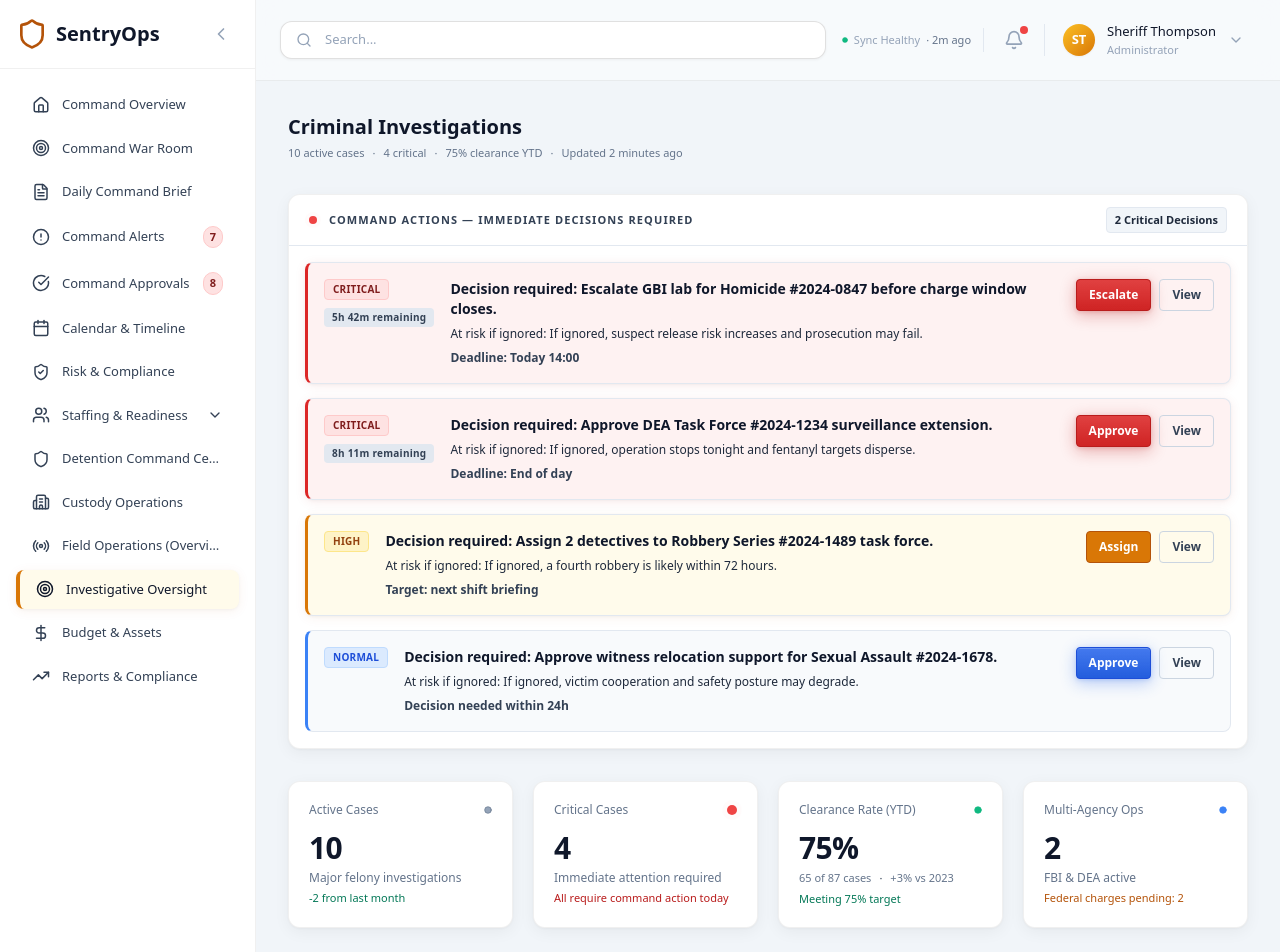
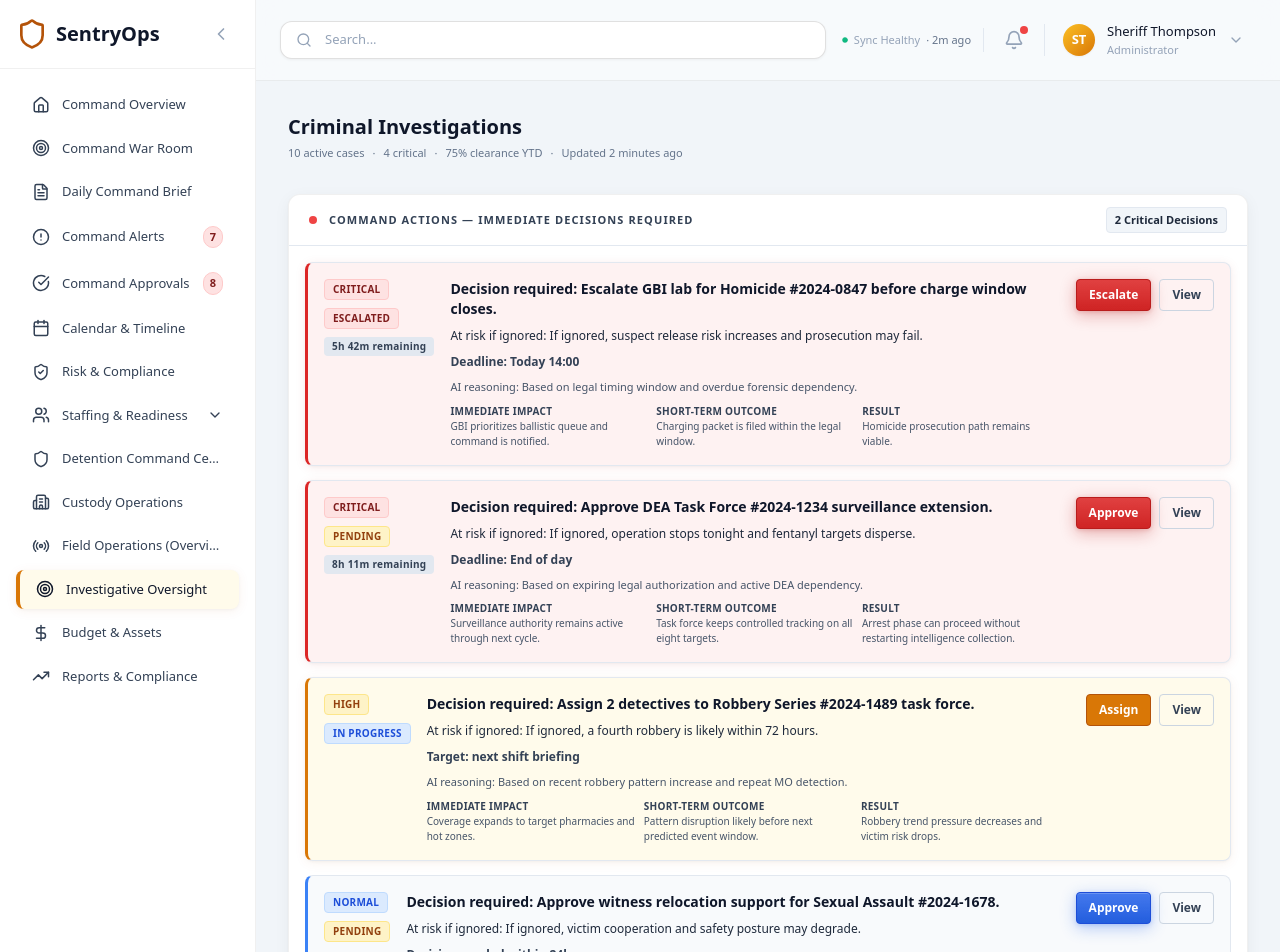
Before and after one commit to ddadon21/sentryops-prototype., a React (Vite) app: page /investigations/cases in a window 1280 px wide. Shown: the top 952 px of the page. Built offline with nearby package versions, Linux system fonts and the light colour scheme.

Commit message:
Standardize oversight cards for enterprise command readability

```diff
--- a/src/pages/investigations/ActiveCasesDashboard.tsx
+++ b/src/pages/investigations/ActiveCasesDashboard.tsx
@@ -36,10 +36,15 @@ interface Case {
 interface CommandAction {
   id: string;
   urgency: 'Critical' | 'High' | 'Normal';
+  state: 'Pending' | 'In Progress' | 'Completed' | 'Escalated';
   decision: string;
   ifIgnored: string;
   timeSensitivity: string;
   countdown?: string;
+  immediateImpact: string;
+  shortTermOutcome: string;
+  result: string;
+  rationale: string;
   actionLabel: 'Approve' | 'Assign' | 'Escalate';
 }
 
@@ -312,35 +317,55 @@ const ActiveCasesDashboard = () => {
     {
       id: 'cmd-1',
       urgency: 'Critical',
+      state: 'Escalated',
       decision: 'Escalate GBI lab for Homicide #2024-0847 before charge window closes.',
       ifIgnored: 'If ignored, suspect release risk increases and prosecution may fail.',
       timeSensitivity: 'Deadline: Today 14:00',
       countdown: '5h 42m remaining',
+      immediateImpact: 'GBI prioritizes ballistic queue and command is notified.',
+      shortTermOutcome: 'Charging packet is filed within the legal window.',
+      result: 'Homicide prosecution path remains viable.',
+      rationale: 'Based on legal timing window and overdue forensic dependency.',
       actionLabel: 'Escalate'
     },
     {
       id: 'cmd-2',
       urgency: 'Critical',
+      state: 'Pending',
       decision: 'Approve DEA Task Force #2024-1234 surveillance extension.',
       ifIgnored: 'If ignored, operation stops tonight and fentanyl targets disperse.',
       timeSensitivity: 'Deadline: End of day',
       countdown: '8h 11m remaining',
+      immediateImpact: 'Surveillance authority remains active through next cycle.',
+      shortTermOutcome: 'Task force keeps controlled tracking on all eight targets.',
+      result: 'Arrest phase can proceed without restarting intelligence collection.',
+      rationale: 'Based on expiring legal authorization and active DEA dependency.',
       actionLabel: 'Approve'
     },
     {
       id: 'cmd-3',
       urgency: 'High',
+      state: 'In Progress',
       decision: 'Assign 2 detectives to Robbery Series #2024-1489 task force.',
       ifIgnored: 'If ignored, a fourth robbery is likely within 72 hours.',
       timeSensitivity: 'Target: next shift briefing',
+      immediateImpact: 'Coverage expands to target pharmacies and hot zones.',
+      shortTermOutcome: 'Pattern disruption likely before next predicted event window.',
+      result: 'Robbery trend pressure decreases and victim risk drops.',
+      rationale: 'Based on recent robbery pattern increase and repeat MO detection.',
       actionLabel: 'Assign'
     },
     {
       id: 'cmd-4',
       urgency: 'Normal',
+      state: 'Pending',
       decision: 'Approve witness relocation support for Sexual Assault #2024-1678.',
       ifIgnored: 'If ignored, victim cooperation and safety posture may degrade.',
       timeSensitivity: 'Decision needed within 24h',
+      immediateImpact: 'Victim protection resources are activated immediately.',
+      shortTermOutcome: 'Interview continuity and testimony reliability improve.',
+      result: 'Case momentum and victim safety confidence both increase.',
+      rationale: 'Based on current victim risk profile and interview dependency.',
       actionLabel: 'Approve'
     }
   ];
@@ -391,6 +416,26 @@ const ActiveCasesDashboard = () => {
       default:
         return 'border-l-blue-500';
     }
+  };
+
+  const getStateStyles = (state: CommandAction['state']) => {
+    switch (state) {
+      case 'Escalated':
+        return 'bg-red-100 dark:bg-red-500/10 text-red-700 dark:text-red-300 border-red-200 dark:border-red-500/30';
+      case 'In Progress':
+        return 'bg-blue-100 dark:bg-blue-500/10 text-blue-700 dark:text-blue-300 border-blue-200 dark:border-blue-500/30';
+      case 'Completed':
+        return 'bg-emerald-100 dark:bg-emerald-500/10 text-emerald-700 dark:text-emerald-300 border-emerald-200 dark:border-emerald-500/30';
+      default:
+        return 'bg-amber-100 dark:bg-amber-500/10 text-amber-700 dark:text-amber-300 border-amber-200 dark:border-amber-500/30';
+    }
+  };
+
+  const getCaseState = (c: Case): CommandAction['state'] => {
+    if (c.status === 'Closed') return 'Completed';
+    if (c.priority === 'Critical' || c.status === 'Pending Warrant') return 'Escalated';
+    if (c.status === 'Active Investigation') return 'In Progress';
+    return 'Pending';
   };
 
   const getRiskStyles = (risk: DetectiveLoad['risk']) => {
@@ -447,13 +492,16 @@ const ActiveCasesDashboard = () => {
                     <span className={`inline-flex items-center px-2 py-0.5 rounded border text-[10px] font-bold uppercase tracking-wide ${getUrgencyStyles(action.urgency)}`}>
                       {action.urgency}
                     </span>
+                    <span className={`inline-flex items-center px-2 py-0.5 rounded border text-[10px] font-semibold uppercase tracking-wide ${getStateStyles(action.state)}`}>
+                      {action.state}
+                    </span>
                     {action.countdown && (
                       <span className="px-2 py-0.5 rounded bg-slate-200 dark:bg-slate-700/40 text-slate-700 dark:text-slate-200 text-[10px] font-semibold tracking-wide">
                         {action.countdown}
                       </span>
                     )}
                   </div>
-                  <div className="flex-1 min-w-0 space-y-1.5">
+                  <div className="flex-1 min-w-0 space-y-2">
                     <p className="text-[14px] text-slate-900 dark:text-slate-100 font-bold leading-5">
                       Decision required: {action.decision}
                     </p>
@@ -463,6 +511,23 @@ const ActiveCasesDashboard = () => {
                     <p className="text-[12px] text-slate-700 dark:text-slate-300 font-semibold">
                       {action.timeSensitivity}
                     </p>
+                    <p className="text-[11px] text-slate-600 dark:text-slate-300">
+                      AI reasoning: {action.rationale}
+                    </p>
+                    <div className="grid grid-cols-1 md:grid-cols-3 gap-2 text-[10px]">
+                      <div>
+                        <p className="font-semibold text-slate-700 dark:text-slate-200 uppercase tracking-wide">Immediate Impact</p>
+                        <p className="text-slate-600 dark:text-slate-300">{action.immediateImpact}</p>
+                      </div>
+                      <div>
+                        <p className="font-semibold text-slate-700 dark:text-slate-200 uppercase tracking-wide">Short-Term Outcome</p>
+                        <p className="text-slate-600 dark:text-slate-300">{action.shortTermOutcome}</p>
+                      </div>
+                      <div>
+                        <p className="font-semibold text-slate-700 dark:text-slate-200 uppercase tracking-wide">Result</p>
+                        <p className="text-slate-600 dark:text-slate-300">{action.result}</p>
+                      </div>
+                    </div>
                   </div>
                   <div className="flex items-center gap-2 flex-shrink-0">
                     <button className={`px-3 py-1.5 border rounded text-[12px] font-bold transition-all ${
@@ -927,10 +992,14 @@ const ActiveCasesDashboard = () => {
               <div className="flex-1">
                 <div className="flex items-center justify-between mb-0.5">
                   <p className="text-[11px] font-semibold text-red-700 dark:text-red-400">Urgent Deadline Collision</p>
-                  <span className="text-[10px] font-bold text-red-700 dark:text-red-700 dark:text-red-400/70">97% confidence</span>
+                  <div className="flex items-center gap-1.5">
+                    <span className="px-1.5 py-0.5 border rounded text-[9px] font-semibold uppercase bg-red-100 dark:bg-red-500/10 text-red-700 dark:text-red-300 border-red-200 dark:border-red-500/30">Escalated</span>
+                    <span className="text-[10px] font-bold text-red-700 dark:text-red-700 dark:text-red-400/70">97% confidence</span>
+                  </div>
                 </div>
                 <p className="text-[11px] text-slate-500 dark:text-slate-400 mb-1">Homicide charge window + DEA surveillance expiration hit today.</p>
                 <p className="text-[10px] text-slate-700 mb-2">Recommended action: Approve DEA extension and escalate lab now.</p>
+                <p className="text-[10px] text-slate-600 dark:text-slate-300 mb-2">Based on expiring legal deadlines and unresolved forensic dependency.</p>
                 <button className="px-2.5 py-1 bg-red-700 text-white rounded text-[10px] font-semibold hover:bg-red-800 transition-colors">Execute 2-step action</button>
               </div>
             </div>
@@ -939,10 +1008,14 @@ const ActiveCasesDashboard = () => {
               <div className="flex-1">
                 <div className="flex items-center justify-between mb-0.5">
                   <p className="text-[11px] font-semibold text-amber-700 dark:text-amber-400">Robbery Escalation Risk</p>
-                  <span className="text-[10px] font-bold text-amber-700 dark:text-amber-400/70">88% confidence</span>
+                  <div className="flex items-center gap-1.5">
+                    <span className="px-1.5 py-0.5 border rounded text-[9px] font-semibold uppercase bg-amber-100 dark:bg-amber-500/10 text-amber-700 dark:text-amber-300 border-amber-200 dark:border-amber-500/30">Pending</span>
+                    <span className="text-[10px] font-bold text-amber-700 dark:text-amber-400/70">88% confidence</span>
+                  </div>
                 </div>
                 <p className="text-[11px] text-slate-500 dark:text-slate-400 mb-1">Pattern indicates probable 4th pharmacy robbery within 72 hours.</p>
                 <p className="text-[10px] text-slate-700 mb-2">Recommended action: Assign task force before next shift turnover.</p>
+                <p className="text-[10px] text-slate-600 dark:text-slate-300 mb-2">Based on pattern clustering and unchanged suspect MO profile.</p>
                 <button className="px-2.5 py-1 bg-amber-600 text-white rounded text-[10px] font-semibold hover:bg-amber-700 transition-colors">Assign task force now</button>
               </div>
             </div>
@@ -951,10 +1024,14 @@ const ActiveCasesDashboard = () => {
               <div className="flex-1">
                 <div className="flex items-center justify-between mb-0.5">
                   <p className="text-[11px] font-semibold text-slate-700 dark:text-slate-300">Workload Bottleneck</p>
-                  <span className="text-[10px] font-bold text-slate-500">92% confidence</span>
+                  <div className="flex items-center gap-1.5">
+                    <span className="px-1.5 py-0.5 border rounded text-[9px] font-semibold uppercase bg-blue-100 dark:bg-blue-500/10 text-blue-700 dark:text-blue-300 border-blue-200 dark:border-blue-500/30">In Progress</span>
+                    <span className="text-[10px] font-bold text-slate-500">92% confidence</span>
+                  </div>
                 </div>
                 <p className="text-[11px] text-slate-500 dark:text-slate-400 mb-1">Rodriguez overload is constraining homicide follow-up speed.</p>
                 <p className="text-[10px] text-slate-700 mb-2">Recommended action: Reassign burglary #2024-1712 to Det. Wilson.</p>
+                <p className="text-[10px] text-slate-600 dark:text-slate-300 mb-2">Based on current utilization imbalance across detectives.</p>
                 <button className="px-2.5 py-1 bg-slate-700 text-white rounded text-[10px] font-semibold hover:bg-slate-800 transition-colors">Apply reassignment</button>
               </div>
             </div>
@@ -963,10 +1040,14 @@ const ActiveCasesDashboard = () => {
               <div className="flex-1">
                 <div className="flex items-center justify-between mb-0.5">
                   <p className="text-[11px] font-semibold text-slate-700 dark:text-slate-300">Clearance Gap Recovery</p>
-                  <span className="text-[10px] font-bold text-slate-500">81% confidence</span>
+                  <div className="flex items-center gap-1.5">
+                    <span className="px-1.5 py-0.5 border rounded text-[9px] font-semibold uppercase bg-emerald-100 dark:bg-emerald-500/10 text-emerald-700 dark:text-emerald-300 border-emerald-200 dark:border-emerald-500/30">Pending</span>
+                    <span className="text-[10px] font-bold text-slate-500">81% confidence</span>
+                  </div>
                 </div>
                 <p className="text-[11px] text-slate-500 dark:text-slate-400 mb-1">Robbery and burglary are below target and trending negative.</p>
                 <p className="text-[10px] text-slate-700 mb-2">Recommended action: Approve both task-force staffing and reassignment package.</p>
+                <p className="text-[10px] text-slate-600 dark:text-slate-300 mb-2">Based on projected 30-day clearance trajectory against target.</p>
                 <button className="px-2.5 py-1 bg-blue-700 text-white rounded text-[10px] font-semibold hover:bg-blue-800 transition-colors">Approve recovery package</button>
               </div>
             </div>
@@ -1108,6 +1189,7 @@ const ActiveCasesDashboard = () => {
                   <div className="flex items-center gap-2 mb-2 flex-wrap">
                     <span className="text-[13px] font-semibold text-slate-900 dark:text-white">{c.title}</span>
                     <span className={`px-1.5 py-0.5 border rounded text-[11px] font-medium ${getPriorityBadge(c.priority)}`}>{c.priority.toUpperCase()}</span>
+                    <span className={`px-1.5 py-0.5 border rounded text-[11px] font-semibold ${getStateStyles(getCaseState(c))}`}>{getCaseState(c).toUpperCase()}</span>
                     {c.multiAgency && (
                       <span className="px-1.5 py-0.5 border rounded text-[11px] font-medium bg-blue-500/10 border-blue-500/20 text-blue-400">MULTI-AGENCY</span>
                     )}
@@ -1128,7 +1210,7 @@ const ActiveCasesDashboard = () => {
                   {c.criticalReason && (
                     <div className="flex items-center gap-1.5 mb-1">
                       <AlertTriangle className="w-3 h-3 text-slate-500 flex-shrink-0" />
-                      <span className="text-[11px] text-slate-500 italic">{c.criticalReason}</span>
+                      <span className="text-[11px] text-slate-600 dark:text-slate-300 italic">{c.criticalReason}</span>
                     </div>
                   )}
                   <div className="flex items-center gap-2 text-[11px] flex-wrap">
```
